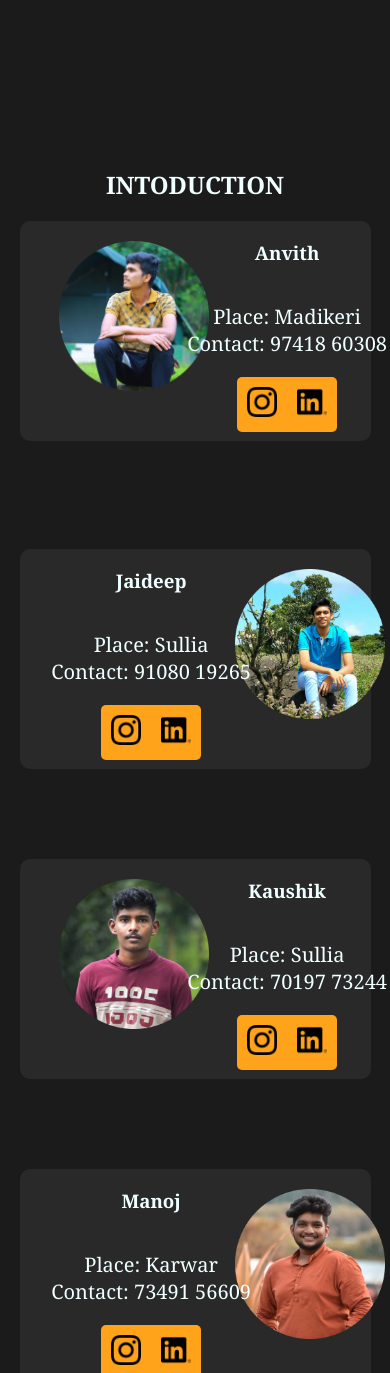
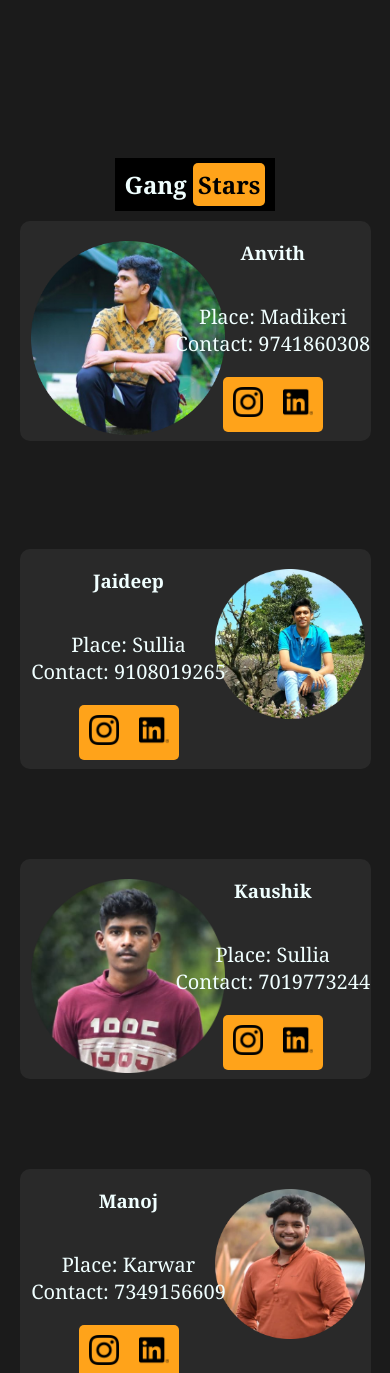
Before and after one commit to sudeepnn/gang, a plain HTML site: page index.html in a window 390 px wide. Shown: the part 552-1925 px from the top of the page. Drawn offline with Linux system fonts and the light colour scheme.

Commit message:
version 1.0

```diff
--- a/index.html
+++ b/index.html
@@ -24,14 +24,16 @@
     <img class="mainimg" src="imgaes/DSC_0120.jpg" alt="">
 
   </div>
-  <h2 style="color: azure; font-family: Cambria, Cochin, Georgia, Times, 'Times New Roman', serif;">INTODUCTION</h2>
+  <div style="display: block;margin: 20px;">
+    <h2 style="color: azure; font-family: Cambria, Cochin, Georgia, Times, 'Times New Roman', serif;background-color: black; padding: 10px;margin-bottom: 20px;display: inline;">Gang <span >Stars</span></h2>
 
+  </div>
   <div class="each" id="anvith" style="color: azure; font-family: Cambria, Cochin, Georgia, Times, 'Times New Roman', serif;">
 
     <div ><img class="gimg" src="imgaes/anvith.png" alt="">
       <div class="containt">
         <h3> Anvith </h3>
-        <p class="para">Place: Madikeri <br> Contact: 97418 60308 <br> </p>
+        <p class="para">Place: Madikeri <br> Contact: 9741860308 <br> </p>
         <div class="org">
           <a href="https://instagram.com/anvith_gowda_07?igshid=YmMyMTA2M2Y="><img class="doc" src="imgaes/instagram.png"
             alt=""></a>
@@ -50,7 +52,7 @@
     <div><img class="gimg1" src="imgaes/jaideep.png" alt=""></div>
     <div class="containt1">
       <h3> Jaideep </h3>
-      <p class="para">Place: Sullia <br> Contact: 91080 19265 <br> </p>
+      <p class="para">Place: Sullia <br> Contact: 9108019265 <br> </p>
       <div class="org">
         <a href="https://instagram.com/jaideep_d_naik?igshid=YmMyMTA2M2Y="><img class="doc" src="imgaes/instagram.png"
           alt=""></a>
@@ -67,7 +69,7 @@
     <div><img class="gimg" src="imgaes/kaushik-modified.png" alt=""></div>
     <div class="containt">
       <h3> Kaushik </h3>
-      <p class="para">Place: Sullia <br> Contact: 70197 73244 <br> </p>
+      <p class="para">Place: Sullia <br> Contact: 7019773244 <br> </p>
       <div class="org">
         <a href="https://instagram.com/kaushik_kankal?igshid=YmMyMTA2M2Y="><img class="doc" src="imgaes/instagram.png"
           alt=""></a>
@@ -84,7 +86,7 @@
     <div><img class="gimg1" src="imgaes/manoj.png" alt=""></div>
     <div class="containt1">
       <h3> Manoj </h3>
-      <p class="para">Place: Karwar <br> Contact: 73491 56609 <br> </p>
+      <p class="para">Place: Karwar <br> Contact: 7349156609 <br> </p>
       <div class="org">
         <a href="https://instagram.com/_manoj.naik_?igshid=YmMyMTA2M2Y="><img class="doc" src="imgaes/instagram.png"
           alt=""></a>
@@ -102,7 +104,7 @@
     <div><img class="gimg" src="imgaes/noothan-modified.png" alt=""></div>
     <div class="containt">
       <h3> Noothan </h3>
-      <p class="para">Place: Shvimoga <br> Contact: 93537 56686 <br> </p>
+      <p class="para">Place: Shvimoga <br> Contact: 9353756686 <br> </p>
       <div class="org">
         <a href="https://instagram.com/noothan_kannur?igshid=YmMyMTA2M2Y="><img class="doc" src="imgaes/instagram.png"
           alt=""></a>
@@ -120,7 +122,7 @@
     <div><img class="gimg1" src="imgaes/rohit-modified.png" alt=""></div>
     <div class="containt1">
       <h3> Rohit </h3>
-      <p class="para">Place: Ankola <br> Contact: 73489 47312 <br> </p>
+      <p class="para">Place: Ankola <br> Contact: 7348947312 <br> </p>
       <div class="org">
         <a href="https://instagram.com/rohit__nayak_?igshid=YmMyMTA2M2Y="><img class="doc" src="imgaes/instagram.png"
           alt=""></a>
@@ -137,7 +139,7 @@
     <div><img class="gimg" src="imgaes/sudeep-modified.png" alt=""></div>
     <div class="containt">
       <h3> Sudeep </h3>
-      <p class="para">Place: Ankola <br> Contact: 73496 93447 <br> </p>
+      <p class="para">Place: Ankola <br> Contact: 7349693447 <br> </p>
 
       <div class="org">
         <a href="https://instagram.com/__sudeep__naik?igshid=YmMyMTA2M2Y="><img class="doc" src="imgaes/instagram.png"
@@ -155,8 +157,8 @@
 
     <div><img class="gimg1" src="imgaes/shugosh-modified.png" alt=""></div>
     <div class="containt1">
-      <h3> Shughosh </h3>
-      <p class="para">Place: Shringere <br> Contact: 99866 96677 <br> </p>
+      <h3> Sughosh </h3>
+      <p class="para">Place: Shringere <br> Contact: 9986696677 <br> </p>
 
       <div class="org">
 
@@ -173,7 +175,7 @@
     <div><img class="gimg" src="imgaes/shank b-modified.png" alt=""></div>
     <div class="containt">
       <h3> Shashank B </h3>
-      <p class="para">Place: Hassan <br> Contact: 76760 53770 <br> </p>
+      <p class="para">Place: Hassan <br> Contact: 7676053770 <br> </p>
 
       <div class="org">
         <a href="https://www.instagram.com/_shashankpatel_______/"><img class="doc" src="imgaes/instagram.png" alt=""></a>
@@ -191,7 +193,7 @@
     <div><img class="gimg1" src="imgaes/shank shiva-modified.png" alt=""></div>
     <div class="containt1">
       <h3> Shashank Shaiva </h3>
-      <p class="para">Place: Hassan <br> Contact: 96062 08480 <br> </p>
+      <p class="para">Place: Hassan <br> Contact: 9606208480 <br> </p>
       <div class="org">
         <a href="https://instagram.com/_shashank_shaiva?igshid=YmMyMTA2M2Y="><img class="doc" src="imgaes/instagram.png"
           alt=""></a>
--- a/styles/sty.css
+++ b/styles/sty.css
@@ -57,7 +57,7 @@ body {
     margin-left: 20px;
     margin-top: 20px;
     height: 175px;
-    transition-duration: 1000ms;
+
 
 
 }
@@ -74,7 +74,12 @@ body {
 
 }
 
-
+span{
+    background-color: #ffa31a;
+    padding: 5px;
+    border-radius: 5px;
+    color: black;
+}
 
 
 
@@ -175,19 +180,18 @@ body {
     }
 
     .gimg {
-        height: 25%;
+        height: 23%;
         position: absolute;
         float: left;
-        left: 10%;
+        left: 8%;
+        margin-left: 0px;
+        margin-top: 20px;
+    }
 
-        height: 150px;
-
-
-    }
 
     .containt {
         position: absolute;
-        left: 48%;
+        left: 45%;
     }
 
     .names {
@@ -200,14 +204,15 @@ body {
     #anvith {
         height: 220px;
         margin-left: 5%;
-        width: 90vw
+        width: 90vw;
+
     }
 
     .gimg1 {
         height: 25%;
         position: absolute;
         float: left;
-
+        margin-left: 0px;
         left: 55%;
         height: 150px;
 
@@ -217,6 +222,7 @@ body {
     .containt1 {
         position: absolute;
         left: 8%;
+        margin-left: 0px;
     }
 
 
```
